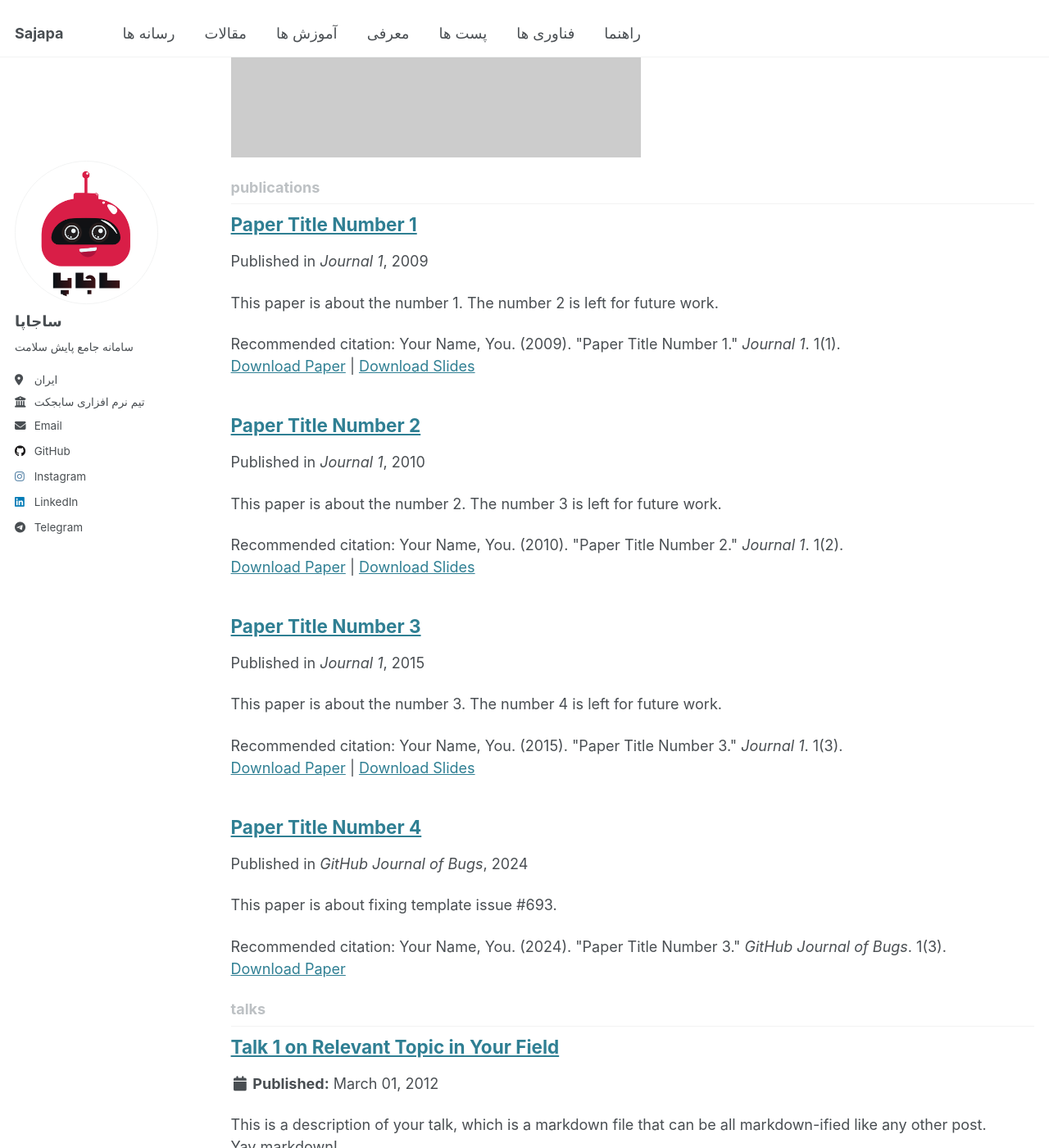
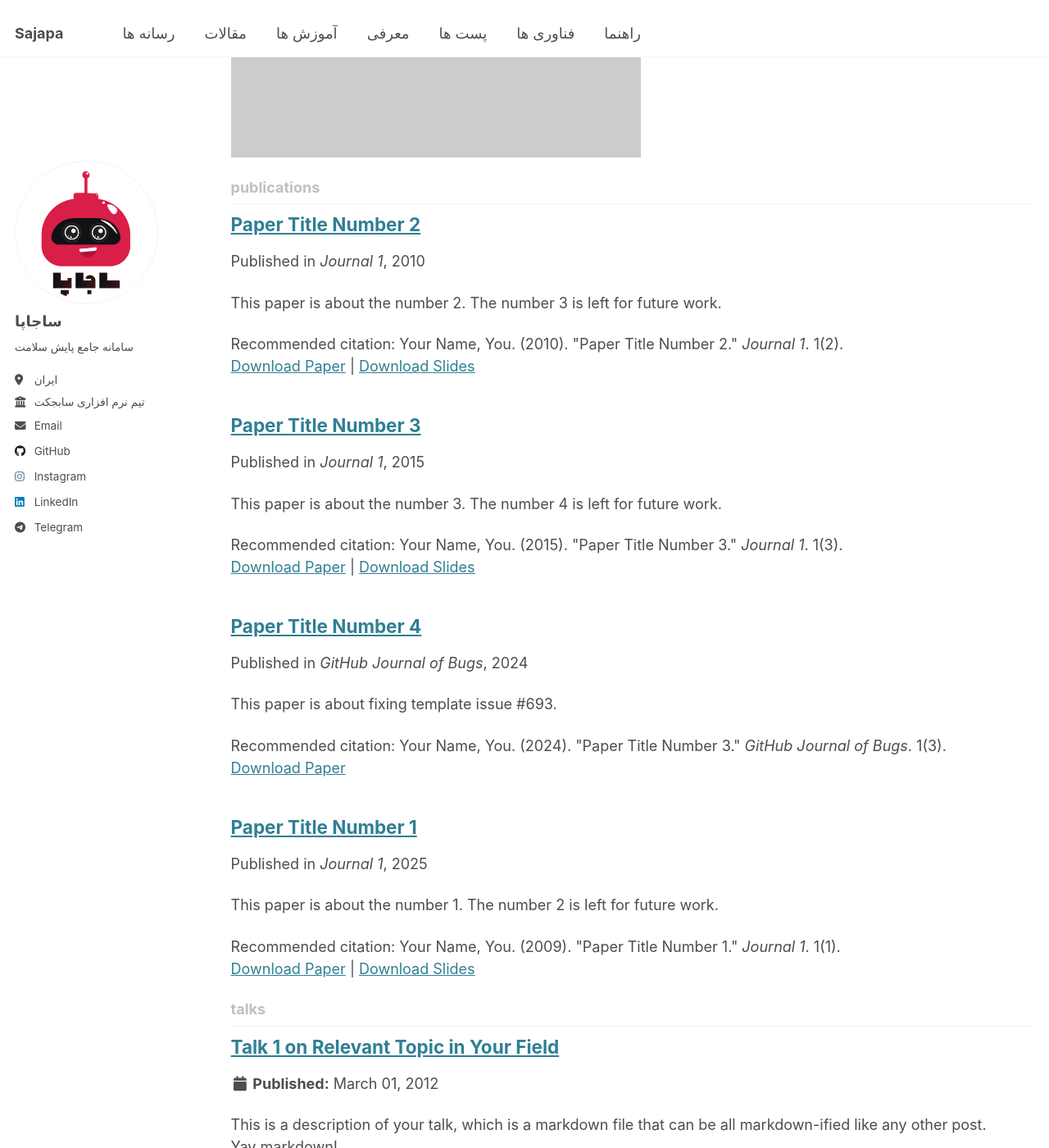
Before and after one commit to Subject-Team/SajapaApp, a Jekyll site: the page built from _pages/collection-archive.html, in a window 1280 px wide and 1400 px high, scrolled down 900 px. Shown: the whole window at 82% size. Built offline with Jekyll 4.4.1, drawn with Linux system fonts in a browser that asks for light colours.

Commit message:
Update 2009-10-01-paper-title-number-1.md

```diff
--- a/_publications/2009-10-01-paper-title-number-1.md
+++ b/_publications/2009-10-01-paper-title-number-1.md
@@ -1,10 +1,10 @@
 ---
 title: "Paper Title Number 1"
-collection: publications
+collection: رسانه ها
 category: manuscripts
 permalink: /publication/2009-10-01-paper-title-number-1
 excerpt: 'This paper is about the number 1. The number 2 is left for future work.'
-date: 2009-10-01
+date: 2025-01-01
 venue: 'Journal 1'
 slidesurl: 'http://academicpages.github.io/files/slides1.pdf'
 paperurl: 'http://academicpages.github.io/files/paper1.pdf'
```
